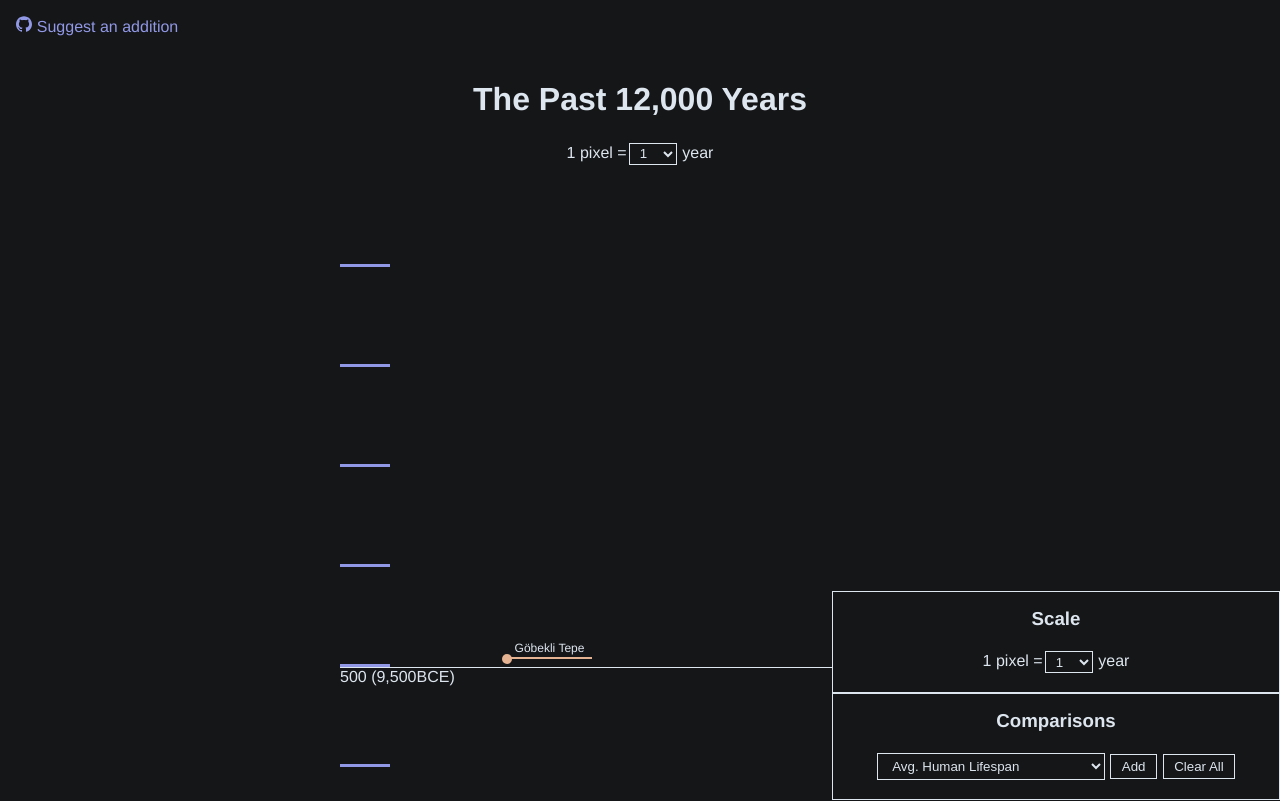
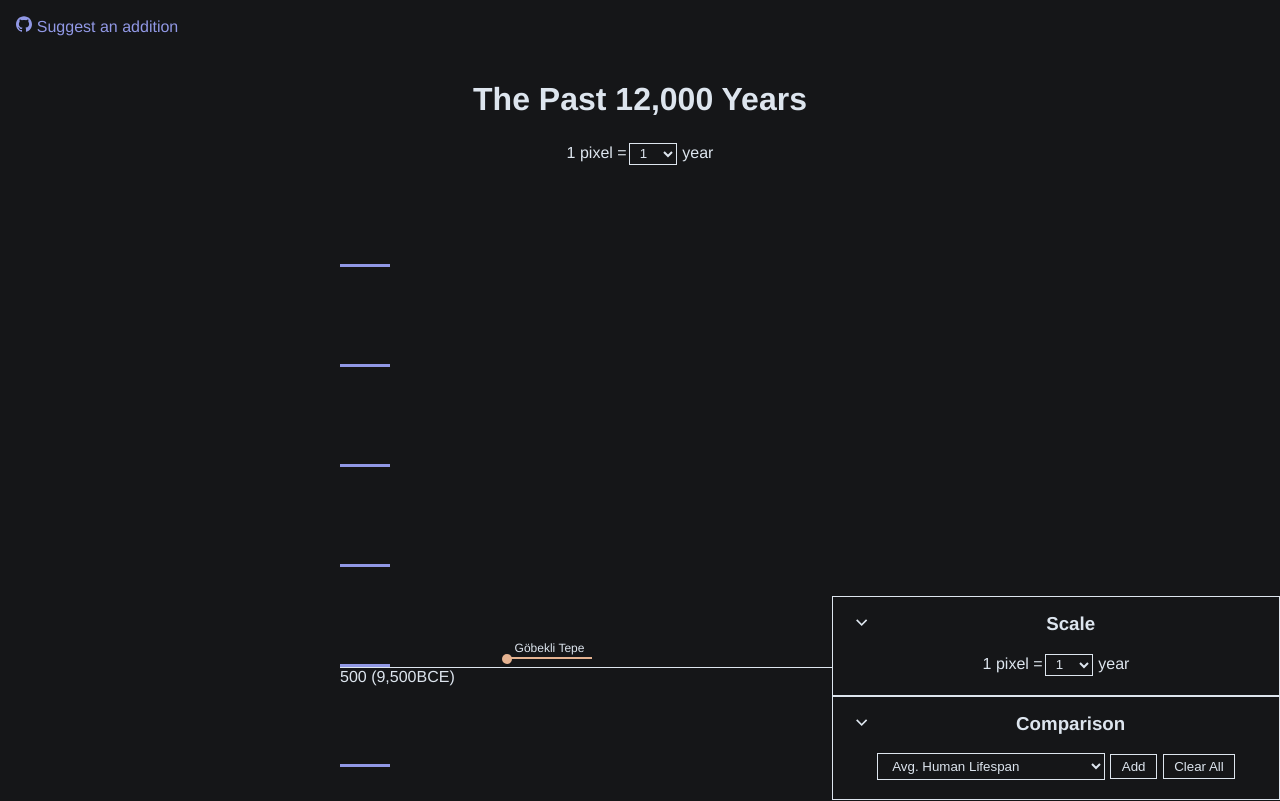
Before and after one commit to andrewlaskey/history-timeline, a Vue app: page / in a window 1280 px wide. Shown: the top 801 px of the page. Built offline with nearby package versions, Linux system fonts and the light colour scheme.

Commit message:
feat: add drawer component

```diff
--- a/index.html
+++ b/index.html
@@ -12,6 +12,9 @@
         <symbol id="icon-github" viewBox="0 0 32 32">
         <path d="M16 0.395c-8.836 0-16 7.163-16 16 0 7.069 4.585 13.067 10.942 15.182 0.8 0.148 1.094-0.347 1.094-0.77 0-0.381-0.015-1.642-0.022-2.979-4.452 0.968-5.391-1.888-5.391-1.888-0.728-1.849-1.776-2.341-1.776-2.341-1.452-0.993 0.11-0.973 0.11-0.973 1.606 0.113 2.452 1.649 2.452 1.649 1.427 2.446 3.743 1.739 4.656 1.33 0.143-1.034 0.558-1.74 1.016-2.14-3.554-0.404-7.29-1.777-7.29-7.907 0-1.747 0.625-3.174 1.649-4.295-0.166-0.403-0.714-2.030 0.155-4.234 0 0 1.344-0.43 4.401 1.64 1.276-0.355 2.645-0.532 4.005-0.539 1.359 0.006 2.729 0.184 4.008 0.539 3.054-2.070 4.395-1.64 4.395-1.64 0.871 2.204 0.323 3.831 0.157 4.234 1.026 1.12 1.647 2.548 1.647 4.295 0 6.145-3.743 7.498-7.306 7.895 0.574 0.497 1.085 1.47 1.085 2.963 0 2.141-0.019 3.864-0.019 4.391 0 0.426 0.288 0.925 1.099 0.768 6.354-2.118 10.933-8.113 10.933-15.18 0-8.837-7.164-16-16-16z"></path>
         </symbol>
+        <symbol id="icon-arrow_forward_ios" viewBox="0 0 24 24">
+          <path d="M5.859 4.125l2.156-2.109 9.984 9.984-9.984 9.984-2.156-2.109 7.922-7.875z"></path>
+          </symbol>
       </defs>
     </svg>
     <div id="app"></div>
--- /dev/null
+++ b/src/components/Drawer.vue
@@ -0,0 +1,82 @@
+<script setup lang="ts">
+import { ref } from 'vue';
+
+const props = defineProps<{
+    title: string
+}>();
+
+const isOpen = ref<boolean>(true);
+</script>
+
+<template>
+    <div class="drawer" :class="{ open: isOpen }">
+        <div class="drawer-header">
+            <button @click="isOpen = !isOpen">
+                <svg class="icon icon-arrow_forward_ios"><use xlink:href="#icon-arrow_forward_ios"></use></svg>
+                <span class="visually-hidden">Toggle Drawer</span>
+            </button>
+            <h3 class="drawer-title">{{ title }}</h3>
+        </div>
+        <div class="drawer-body">
+            <div class="drawer-body-content">
+                <slot></slot>
+            </div>
+        </div>
+    </div>
+</template>
+
+<style lang="scss" scoped>
+.drawer {
+    display: flex;
+  flex-direction: column;
+  padding: 1rem;
+  background-color: #151618;
+  border: 1px solid;
+  border-color: #dde5ee;
+}
+
+.drawer-header {
+    display: flex;
+    flex-direction: row;
+    align-items: center;
+    justify-content: center;
+
+    button {
+        border: none;
+        outline: none;
+        color: #dde5ee;
+        background: none;
+
+        .icon {
+            transition: transform 0.25s ease;
+        }
+    }
+}
+
+.open {
+    button .icon {
+        transform: rotate(90deg);
+    }
+}
+
+.drawer-title {
+    flex-grow: 1;
+    margin-top: 0;
+    margin-bottom: 0;
+}
+
+.drawer-body {
+    display: grid;
+    grid-template-rows: 0fr;
+    transition: grid-template-rows 0.3s ease-out;
+}
+
+.open .drawer-body {
+    grid-template-rows: 1fr;
+    padding-top: 1rem;
+}
+
+.drawer-body .drawer-body-content {
+    overflow: hidden;
+}
+</style>
--- a/src/components/Footer.vue
+++ b/src/components/Footer.vue
@@ -3,6 +3,7 @@ import { computed, ref } from 'vue';
 import { Comparable } from '../types/Comparable';
 import { compareList } from '../data/compareables';
 import ScaleSelector from './ScaleSelector.vue';
+import Drawer from './Drawer.vue';
 
 
 type Props = {
@@ -43,7 +44,7 @@ const selection = ref('Avg. Human Lifespan')
 <template>
     <div class="footer">
       <div class="footer-control">
-        <h3>Comparisons</h3>
+        <Drawer title="Comparison">
           <ul class="compare-selections">
             <li
             v-for="(compare, idx) in compareSelections"
@@ -64,10 +65,12 @@ const selection = ref('Avg. Human Lifespan')
             <button @click="addSelectedObj">Add</button>
             <button @click="clear">Clear All</button>
           </div>
+        </Drawer>
       </div>
       <div class="footer-control">
-        <h3>Scale</h3>
+        <Drawer title="Scale">
           <ScaleSelector v-model="localScale" />
+        </Drawer>
       </div>
   </div>
 </template>
@@ -83,18 +86,7 @@ const selection = ref('Avg. Human Lifespan')
   max-width: 28rem;
 }
 
-.footer-control {
-  display: flex;
-  flex-direction: column;
-  padding: 1rem;
-  background-color: #151618;
-  border: 1px solid;
-  border-color: #dde5ee;
-
-  h3 {
-    margin-top: 0;
-  }
-
+.compare-input {
   button, select {
     margin: 0.2em;
     padding: 0.3em 0.8em;
--- a/src/components/Timeline.vue
+++ b/src/components/Timeline.vue
@@ -24,7 +24,7 @@ const dataPoints = [...events, ...people, ...states, ...ancient];
         :key="n"
         :style="{ top: `${n * range}px` }"
       >
-        {{ n * range * scale }} ({{ yearToCalendarYear(n * range * scale, totalYears) }})
+        {{ (n * range * scale).toLocaleString() }} ({{ yearToCalendarYear(n * range * scale, totalYears) }})
       </div>
     </div>
 
--- a/src/components/TimelineEntry.vue
+++ b/src/components/TimelineEntry.vue
@@ -105,12 +105,18 @@ onUpdated(() => {
 </script>
 
 <template>
-    <div :class="[kind, category]" ref="entry">
+    <div class="timeline-entry" :class="[kind, category]" ref="entry">
         <a :href="link" target="_blank">{{ label }}</a>
     </div>
 </template>
 
 <style lang="scss" scoped>
+.timeline-entry {
+  &:hover {
+    z-index: 10;
+  }
+}
+
 .event,
 .range {
   position: absolute;
```
Lines whose indentation alone changed are shown as unchanged.
